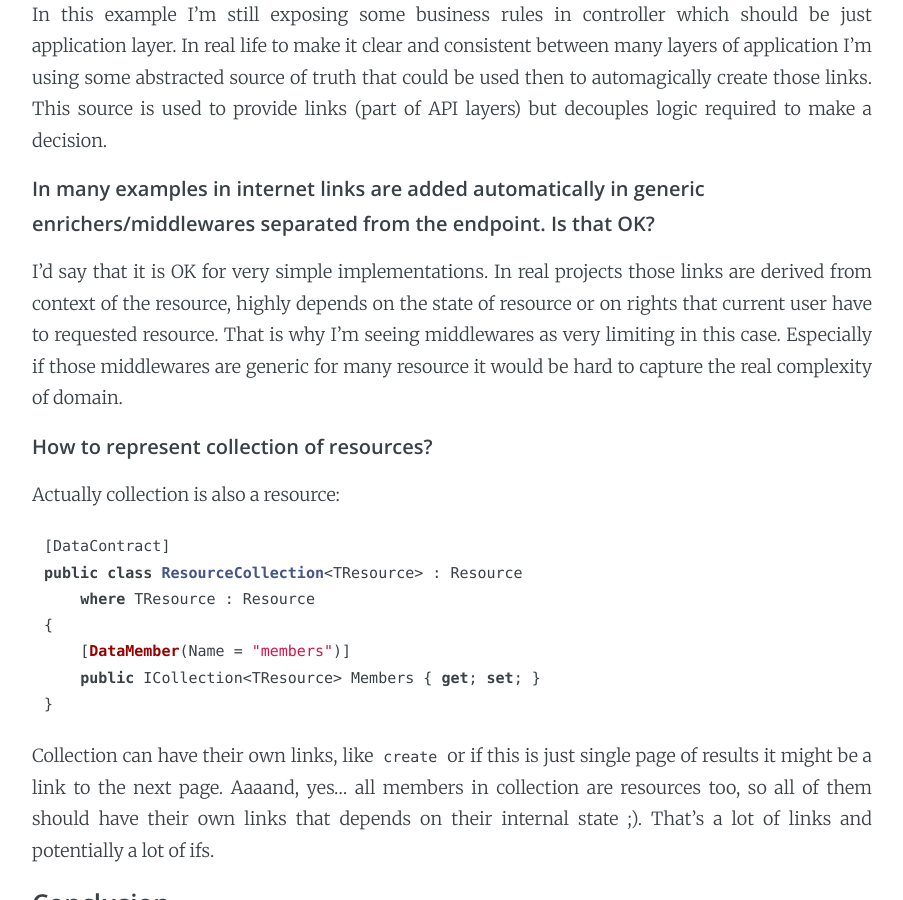
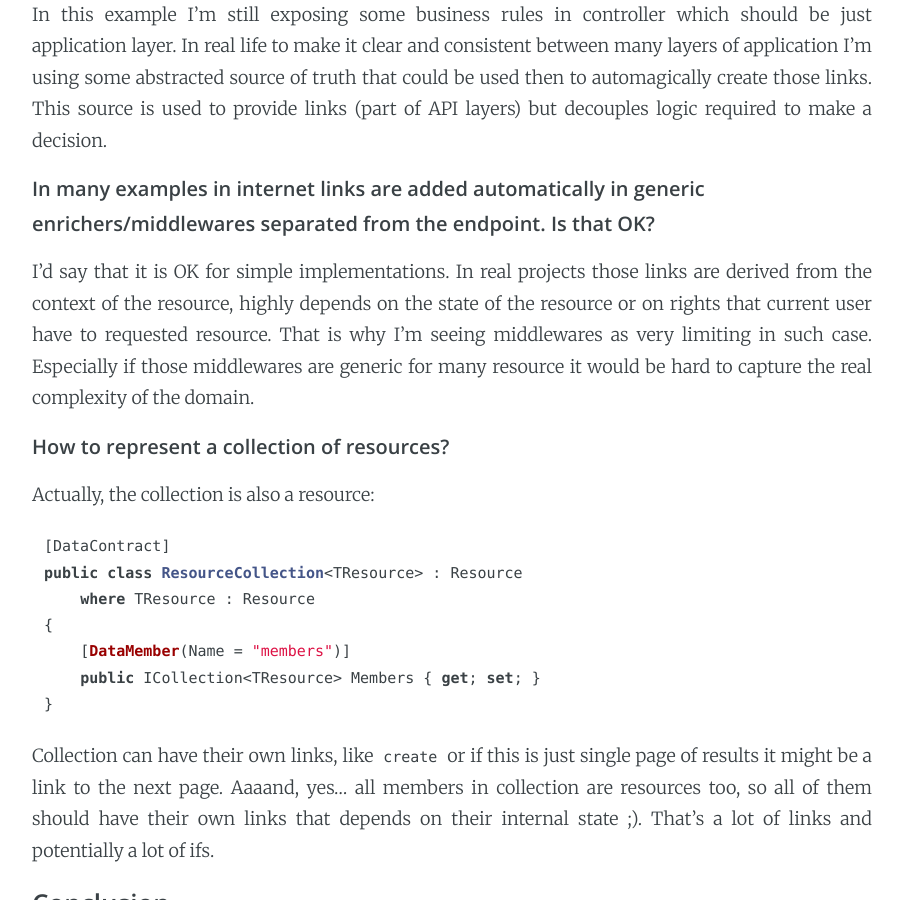
Before and after one commit to mat3u/mat3u.github.io, a Jekyll site: the page built from _posts/2017-11-24-HATEOAS-in-WebAPI2.md, in a window 1280 px wide and 900 px high, scrolled down 5541 px. Shown: the whole window, without its empty margins (188-1091 px from the left). Built offline with Jekyll 4.4.1, drawn with Linux system fonts in a browser that asks for light colours; comment, search, counter and statistics services are not loaded; some of the changed text lies outside the part shown.

Commit message:
Typo fixes in posts

````diff
--- a/_posts/2017-11-24-HATEOAS-in-WebAPI2.md
+++ b/_posts/2017-11-24-HATEOAS-in-WebAPI2.md
@@ -200,11 +200,11 @@ In this example I'm still exposing some business rules in controller which shoul
 
 #### In many examples in internet links are added automatically in generic enrichers/middlewares separated from the endpoint. Is that OK?
 
-I'd say that it is OK for very simple implementations. In real projects those links are derived from context of the resource, highly depends on the state of resource or on rights that current user have to requested resource. That is why I'm seeing middlewares as very limiting in this case. Especially if those middlewares are generic for many resource it would be hard to capture the real complexity of domain.
+I'd say that it is OK for simple implementations. In real projects those links are derived from the context of the resource, highly depends on the state of the resource or on rights that current user have to requested resource. That is why I'm seeing middlewares as very limiting in such case. Especially if those middlewares are generic for many resource it would be hard to capture the real complexity of the domain.
 
-#### How to represent collection of resources?
+#### How to represent a collection of resources?
 
-Actually collection is also a resource:
+Actually, the collection is also a resource:
 
 ```csharp
 [DataContract]
````
Also changed, not shown: other parts of _posts/2017-11-24-HATEOAS-in-WebAPI2.md (+5 -5 lines), _posts/2018-03-21-HATEOAS-Where-my-application-is.md (line endings or trailing spaces).
